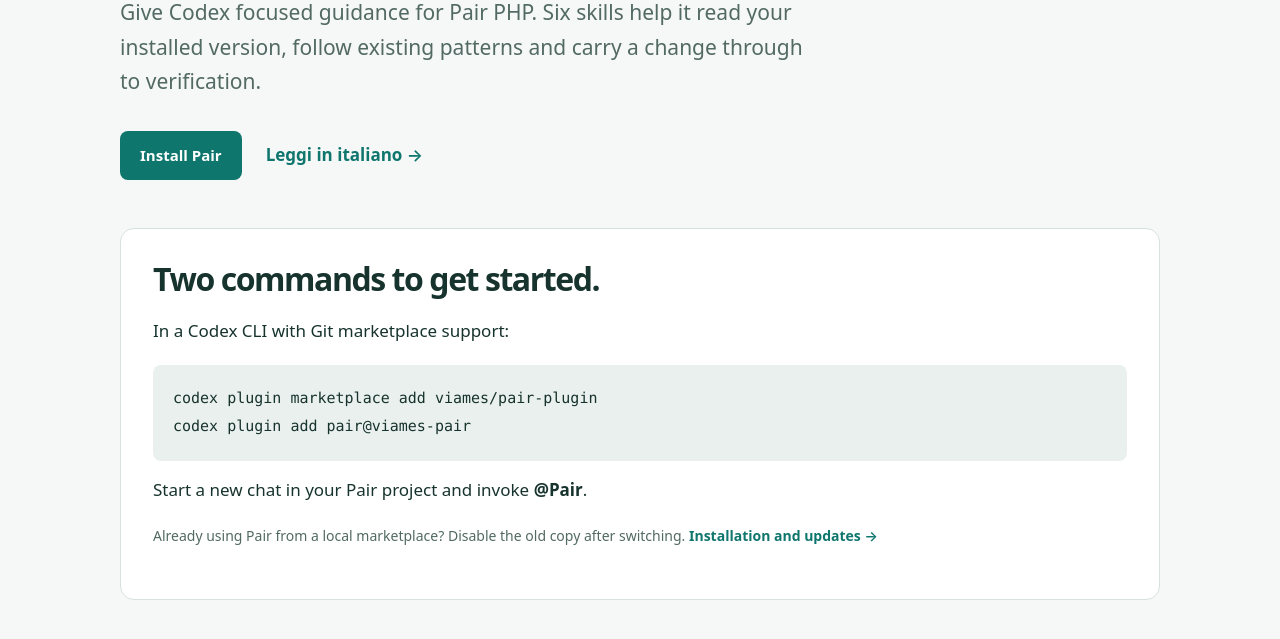
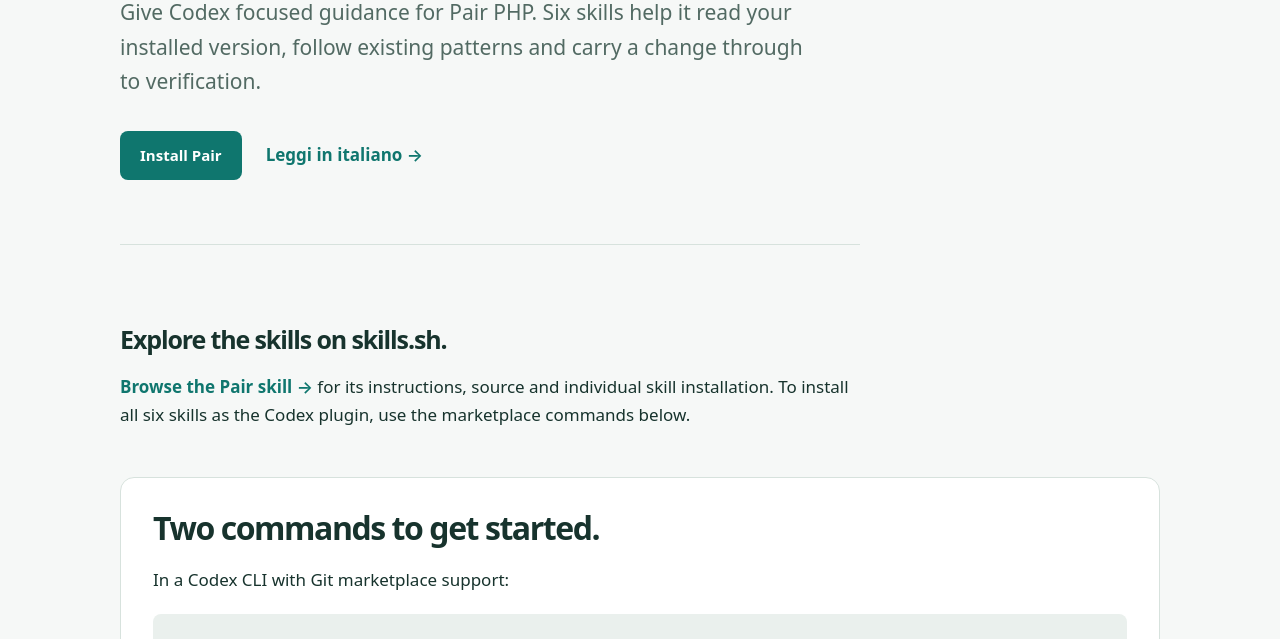
Before and after one commit to viames/pair-plugin, a plain HTML site: page docs/index.html in a window 1280 px wide. Shown: the part 461-1100 px from the top of the page. Drawn offline with Linux system fonts and the light colour scheme.

Commit message:
docs: highlight published packages and external directories

```diff
--- a/docs/index.html
+++ b/docs/index.html
@@ -15,6 +15,7 @@
     <h1>Your framework.<br>Your conventions.<br>A better starting point.</h1>
     <p class="intro">Give Codex focused guidance for Pair PHP. Six skills help it read your installed version, follow existing patterns and carry a change through to verification.</p>
     <div class="actions"><a class="button" href="#install">Install Pair</a><a href="https://github.com/viames/pair-plugin/blob/main/README.it.md">Leggi in italiano →</a></div>
+    <section class="section prose" aria-labelledby="directory-title"><h2 id="directory-title">Explore the skills on skills.sh.</h2><p><a href="https://skills.sh/viames/pair-plugin/pair">Browse the Pair skill →</a> for its instructions, source and individual skill installation. To install all six skills as the Codex plugin, use the marketplace commands below.</p></section>
     <section class="install" id="install" aria-labelledby="install-title">
       <h2 id="install-title">Two commands to get started.</h2>
       <p>In a Codex CLI with Git marketplace support:</p>
```
Also changed, not shown: 2 other files.
